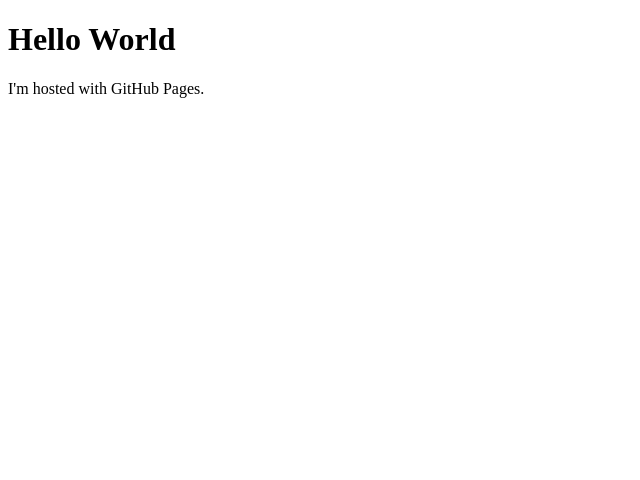
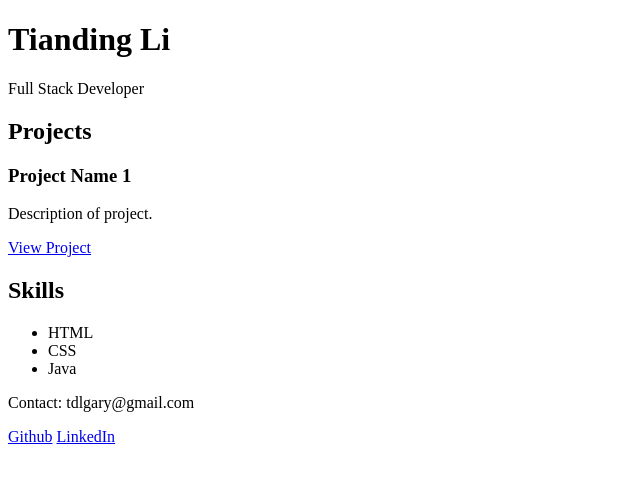
Before and after one commit to Garytdl/Garytdl.github.io, a plain HTML site: page index.html in a window 1280 px wide. Shown: the whole page, without its empty margins (0-640 px from the left). Drawn offline with Linux system fonts and the light colour scheme.

Commit message:
Created basic template

```diff
--- a/index.html
+++ b/index.html
@@ -1,7 +1,41 @@
 <!DOCTYPE html>
-<html>
+<html lang ="en">
+<head>
+    <meta charset="UTF-8">
+    <meta name="viewport" content="width=device-with", initial-scale=1.0>
+</head>
 <body>
-<h1>Hello World</h1>
-<p>I'm hosted with GitHub Pages.</p>
+    <header>
+        <h1>Tianding Li</h1>
+        <p>Full Stack Developer</p>
+    </header>
+
+    <!-- Project Section -->
+    <section id="projects">
+        <h2>Projects</h2>
+        <!-- Information and links to Projects -->
+        <div class="project">
+            <h3>Project Name 1</h3>
+            <p>Description of project.</p>
+            <a href="link-to-project">View Project</a>
+        </div>
+    </section>
+
+    <section id = "skills">
+        <h2>Skills</h2>
+        <!-- List skills here -->
+        <ul>
+            <li>HTML</li>
+            <li>CSS</li>
+            <li>Java</li>
+        </ul>
+    </section>
+
+    <footer>
+        <p>Contact: tdlgary@gmail.com</p>
+        <!-- Links to my social medias -->
+        <a href="https://github.com/Garytdl">Github</a>
+        <a href="https://www.linkedin.com/in/garyli2002">LinkedIn</a>
+    </footer>
 </body>
 </html>
```
